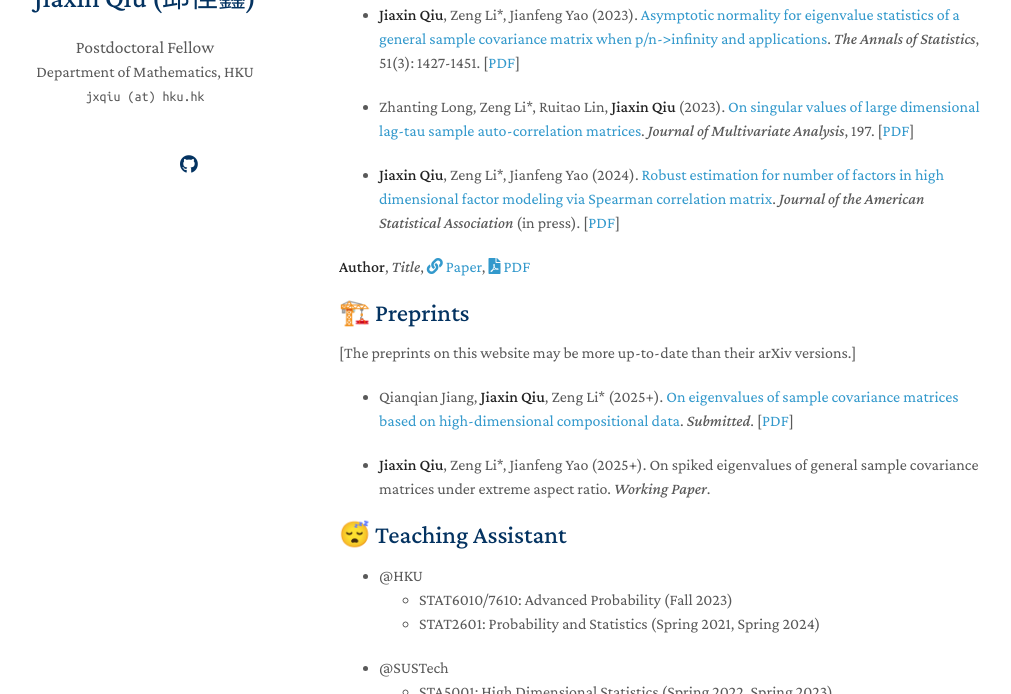
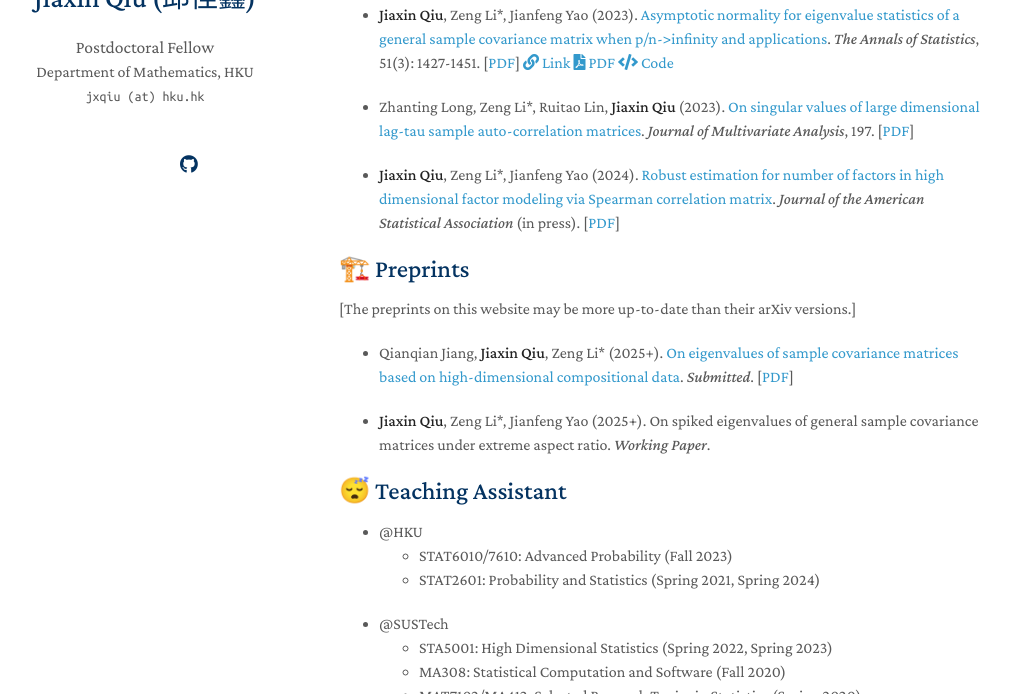
Before and after one commit to jxqiu77/jxqiu77.github.io, a Jekyll site: the page built from index.md, in a window 1280 px wide and 900 px high, scrolled down 388 px, cut to the strip 206-900 px from the top of the window. Shown: the whole strip, without its empty margins (131-1142 px from the left). Built offline with Jekyll 4.4.1, drawn with Linux system fonts in a browser that asks for light colours; nearby versions of some CDN libraries; a style sheet for code colours, icons or effects is not loaded; our own code applies the rules of GitHub Pages for plain Markdown files.

Commit message:
Update index.md

```diff
--- a/index.md
+++ b/index.md
@@ -24,17 +24,13 @@
 
 [\* = corresponding author]
 
-- **Jiaxin Qiu**, Zeng Li\*, Jianfeng Yao (2023). [Asymptotic normality for eigenvalue statistics of a general sample covariance matrix when p/n->infinity and applications](https://doi.org/10.1214/23-AOS2300). *The Annals of Statistics*, 51(3): 1427-1451. [[PDF](/assets/files/papers/2023-AoS-ultraCLT.pdf)]
+- **Jiaxin Qiu**, Zeng Li\*, Jianfeng Yao (2023). [Asymptotic normality for eigenvalue statistics of a general sample covariance matrix when p/n->infinity and applications](https://doi.org/10.1214/23-AOS2300). *The Annals of Statistics*, 51(3): 1427-1451. [[PDF](/assets/files/papers/2023-AoS-ultraCLT.pdf)] [<i class="fas fa-link"></i> Link](https://link.to/paper) [<i class="fas fa-file-pdf"></i> PDF](https://link.to/pdf) [<i class="fas fa-code"></i> Code](https://github.com/yourrepo)
 
 - Zhanting Long, Zeng Li\*, Ruitao Lin, **Jiaxin Qiu** (2023). [On singular values of large dimensional lag-tau sample auto-correlation matrices](https://doi.org/10.1016/j.jmva.2023.105205). *Journal of Multivariate Analysis*, 197. [[PDF](/assets/files/papers/2023-JMVA-autocorr.pdf)]
 
 - **Jiaxin Qiu**, Zeng Li\*, Jianfeng Yao (2024). [Robust estimation for number of factors in high dimensional factor modeling via Spearman correlation matrix](https://www.tandfonline.com/doi/full/10.1080/01621459.2024.2402565). *Journal of the American Statistical Association* (in press). [[PDF](/assets/files/papers/2024-JASA-Spearman.pdf)]
 
-<p>
-  <strong>Author</strong>, <em>Title</em>,
-  <a href="https://doi.org/..." target="_blank"><i class="fas fa-link"></i> Paper</a>,
-  <a href="/assets/files/paper.pdf" target="_blank"><i class="fas fa-file-pdf"></i> PDF</a>
-</p>
+
 
 ## 🏗️ Preprints
 
```
